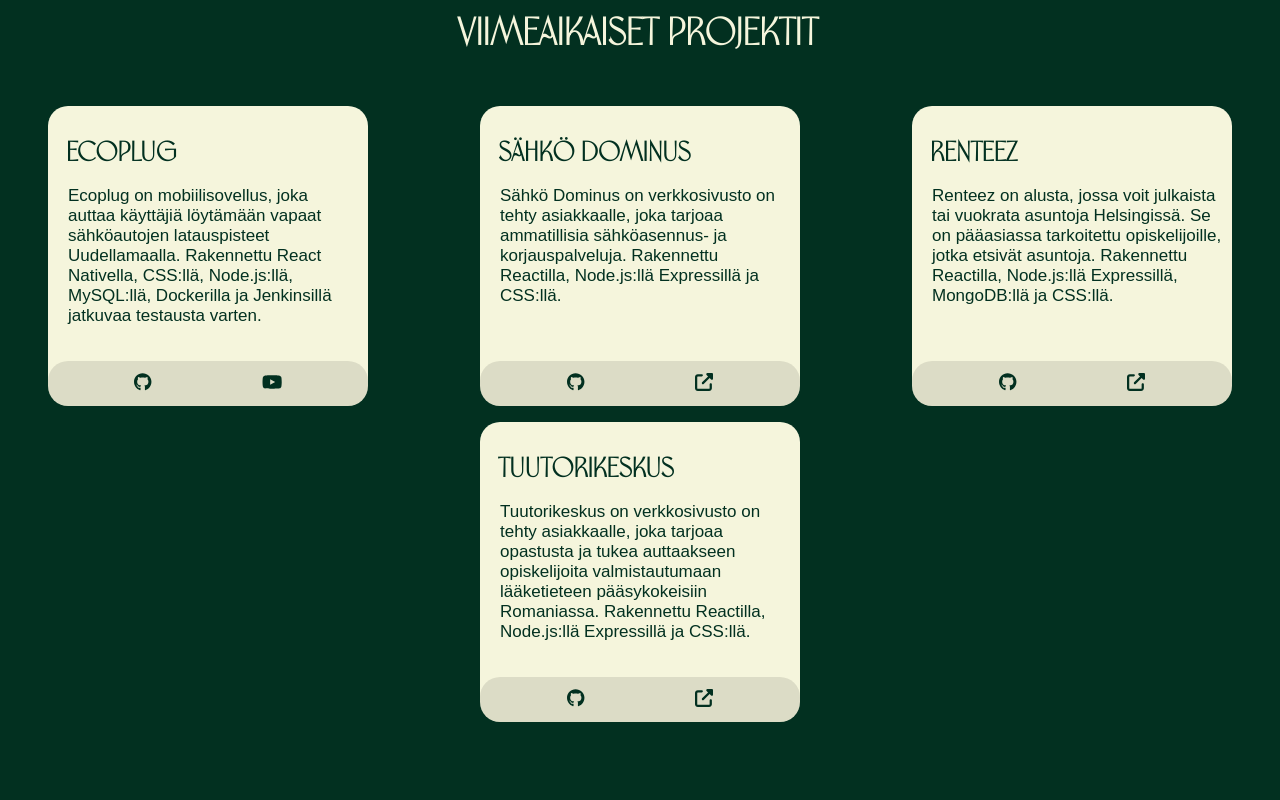
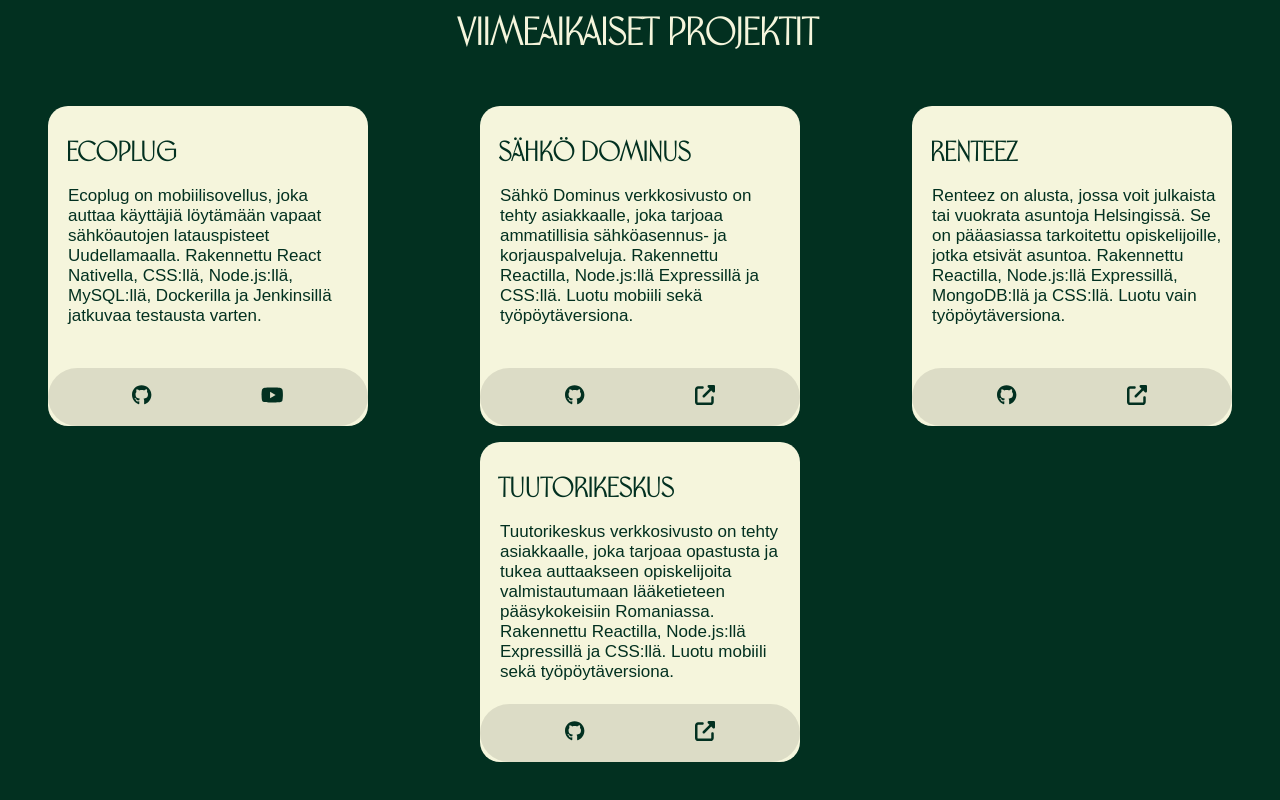
Before and after one commit to Agrinsadon/agrinsadon, a React (Vite) app: page / in a window 1280 px wide. Shown: the part 2831-3631 px from the top of the page. Built offline with nearby package versions, Linux system fonts and the light colour scheme.

Commit message:
Css fixed

```diff
--- a/src/Styles/Experience.css
+++ b/src/Styles/Experience.css
@@ -91,7 +91,7 @@
     }
 
     .box h2 {
-        font-size: 16px;
+        font-size: 13px;
         margin-top: 0.5rem;
         margin-bottom: 1rem;
     }
@@ -101,5 +101,4 @@
         font-size: 16px;
         font-weight: bolder;
     }
-
 }
--- a/src/Styles/Navbar.css
+++ b/src/Styles/Navbar.css
@@ -141,6 +141,7 @@
     }
 
     .burger {
+        font-size: 23px;
         display: block;
         margin-right: 2rem;
         transition: transform 0.3s ease-in-out;
@@ -151,7 +152,7 @@
     }
 
     .logo {
-        font-size: 1.2rem;
+        font-size: 20px;
         left: 2rem;
         position: relative;
     }
@@ -159,16 +160,15 @@
     .language-selector {
         padding: 1.5rem 3.7rem;
         position: absolute;
-        top: 43%;
+        top: 44%;
         right: 0;
     }
 
     .language-selector .language-dropdown {
         display: none;
         position: absolute;
-        top: 70%;
-        right: 38%;
-        z-index: 1001;
+        top: 75%;
+        right: 39%;
     }
 
     .no-scroll {
--- a/src/Styles/Project.css
+++ b/src/Styles/Project.css
@@ -23,7 +23,7 @@
     color: #023020;
     border-radius: 20px;
     width: 320px;
-    height: 300px;
+    height: 320px;
     background-color: #f5f5dc;
     margin: 0 auto;
     display: flex;
@@ -49,11 +49,11 @@
 }
 
 .project-links {
-    border-radius: 20px;
+    border-radius: 30px;
     width: 100%;
     display: flex;
-    padding-top: 10px;
-    padding-bottom: 10px;
+    padding-top: 15px;
+    padding-bottom: 15px;
     justify-content: center;
     gap: 110px;
     background-color: rgba(0, 0, 0, 0.1);
@@ -63,7 +63,7 @@
 .project-links a {
     color: #023020;
     display: inline-block;
-    font-size: 18px;
+    font-size: 20px;
     transition: color 0.3s ease;
 }
 .project-links a:hover {
@@ -77,8 +77,20 @@
 
     .project-title {
         margin-top: 3rem;
-        font-size: 28px;
+        font-size: 26px;
         margin-bottom: 1.3rem;
+    }
+
+    .project-links {
+        border-radius: 30px;
+        width: 100%;
+        display: flex;
+        padding-top: 10px;
+        padding-bottom: 10px;
+        justify-content: center;
+        gap: 110px;
+        background-color: rgba(0, 0, 0, 0.1);
+        margin-top: auto;
     }
 
     .project-cards-container {
--- a/src/Translation/FIN.json
+++ b/src/Translation/FIN.json
@@ -54,7 +54,7 @@
         },
         {
             "name": "Sähkö Dominus",
-            "description": "Sähkö Dominus on verkkosivusto on tehty asiakkaalle, joka tarjoaa ammatillisia sähköasennus- ja korjauspalveluja. Rakennettu Reactilla, Node.js:llä Expressillä ja CSS:llä.",
+            "description": "Sähkö Dominus verkkosivusto on tehty asiakkaalle, joka tarjoaa ammatillisia sähköasennus- ja korjauspalveluja. Rakennettu Reactilla, Node.js:llä Expressillä ja CSS:llä. Luotu mobiili sekä työpöytäversiona.",
             "links": [
                 { "href": "https://github.com/Agrinsadon/sahko-dominus", "icon": "faGithub" },
                 { "href": "https://www.sahkodominus.com/", "icon": "faExternalLinkAlt" }
@@ -62,7 +62,7 @@
         },
         {
             "name": "Renteez",
-            "description": "Renteez on alusta, jossa voit julkaista tai vuokrata asuntoja Helsingissä. Se on pääasiassa tarkoitettu opiskelijoille, jotka etsivät asuntoja. Rakennettu Reactilla, Node.js:llä Expressillä, MongoDB:llä ja CSS:llä.",
+            "description": "Renteez on alusta, jossa voit julkaista tai vuokrata asuntoja Helsingissä. Se on pääasiassa tarkoitettu opiskelijoille, jotka etsivät asuntoa. Rakennettu Reactilla, Node.js:llä Expressillä, MongoDB:llä ja CSS:llä. Luotu vain työpöytäversiona.",
             "links": [
                 { "href": "https://github.com/theomi/renteez", "icon": "faGithub" },
                 { "href": "https://renteez.onrender.com/", "icon": "faExternalLinkAlt" }
@@ -70,7 +70,7 @@
         },
         {
             "name": "Tuutorikeskus",
-            "description": "Tuutorikeskus on verkkosivusto on tehty asiakkaalle, joka tarjoaa opastusta ja tukea auttaakseen opiskelijoita valmistautumaan lääketieteen pääsykokeisiin Romaniassa. Rakennettu Reactilla, Node.js:llä Expressillä ja CSS:llä.",
+            "description": "Tuutorikeskus verkkosivusto on tehty asiakkaalle, joka tarjoaa opastusta ja tukea auttaakseen opiskelijoita valmistautumaan lääketieteen pääsykokeisiin Romaniassa. Rakennettu Reactilla, Node.js:llä Expressillä ja CSS:llä. Luotu mobiili sekä työpöytäversiona.",
             "links": [
                 { "href": "https://github.com/Agrinsadon/Tuutorikeskus", "icon": "faGithub" },
                 { "href": "https://www.tuutorikeskus.com/", "icon": "faExternalLinkAlt" }
```
